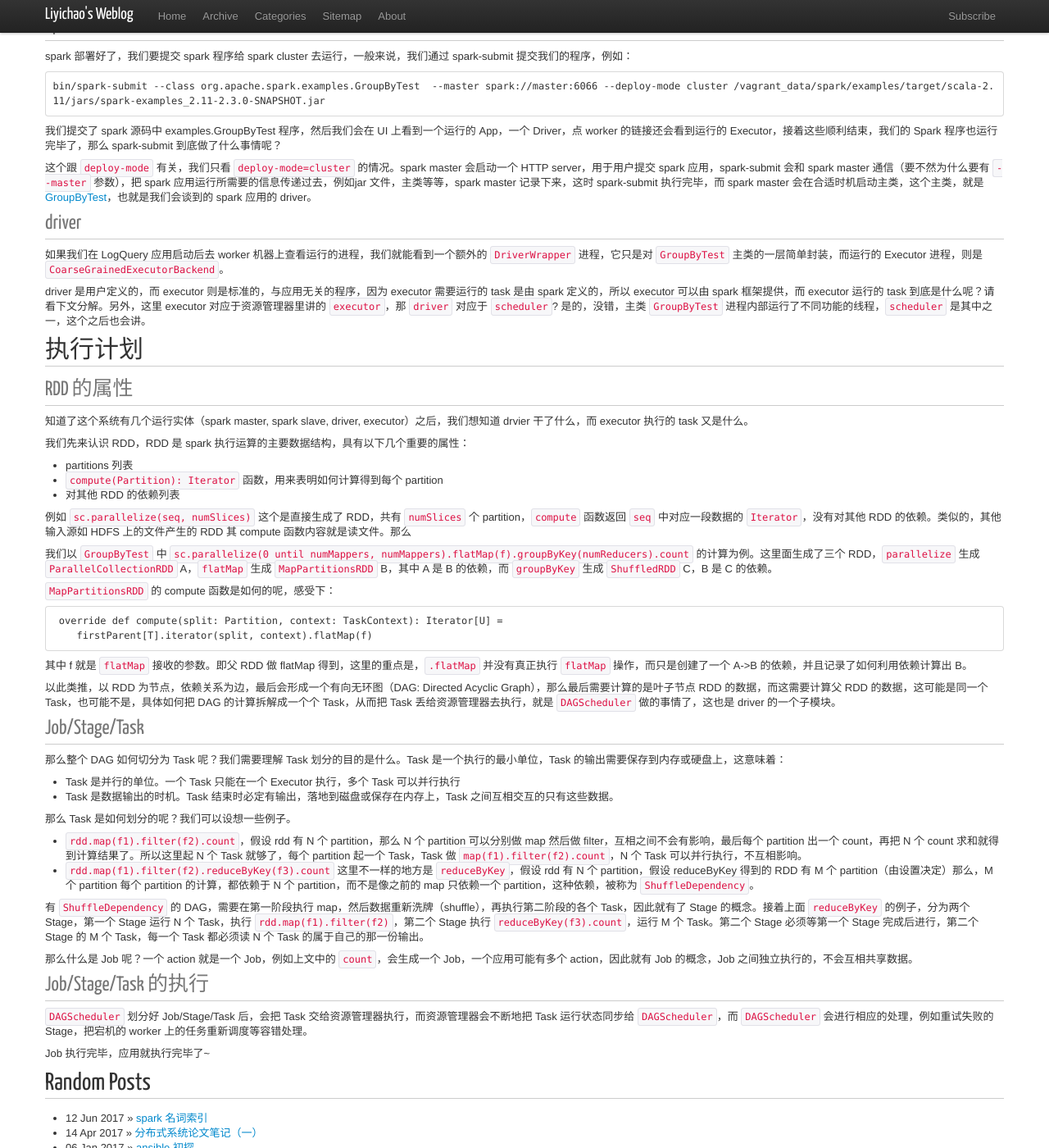
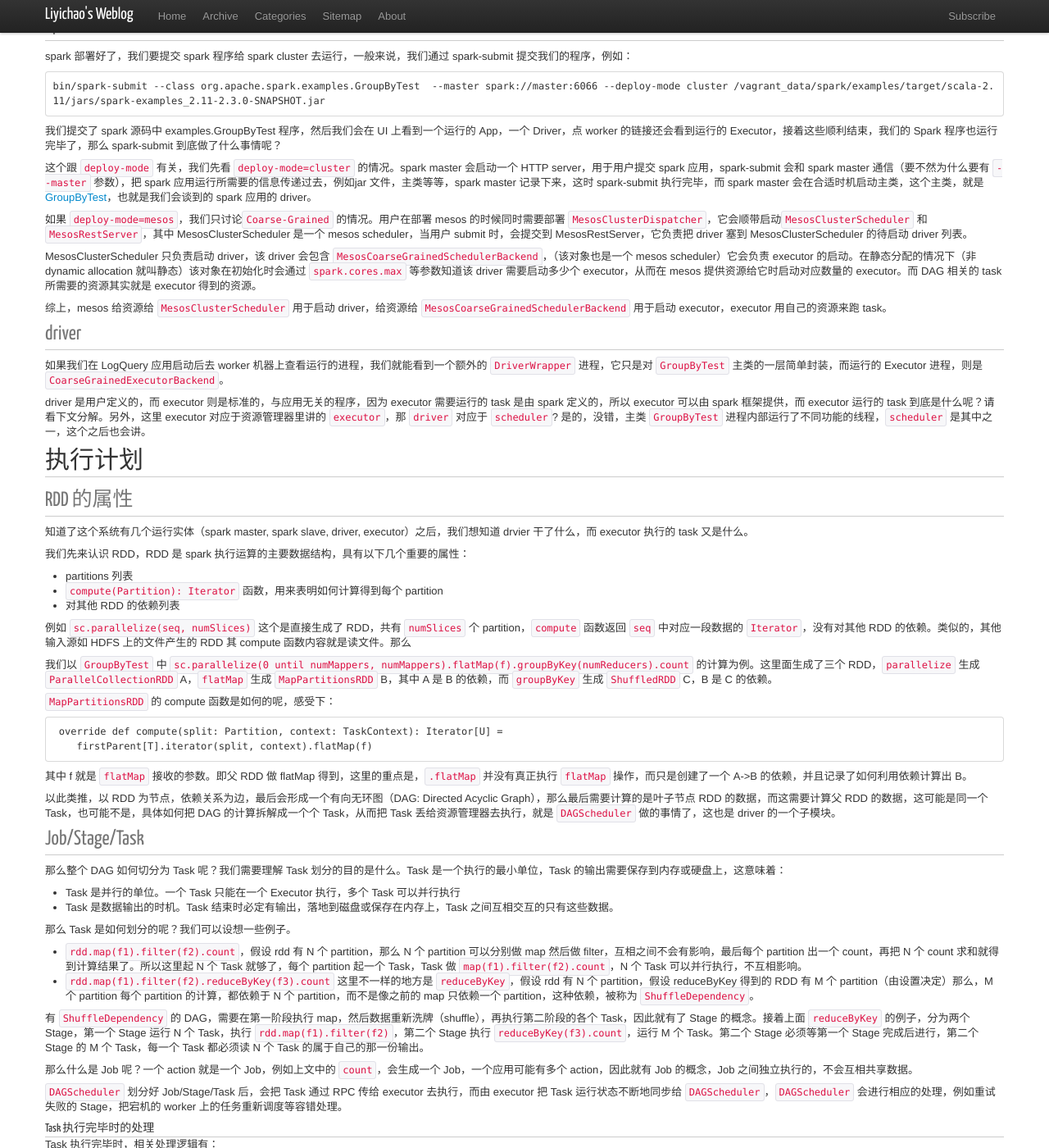
Before and after one commit to liyichao/liyichao.github.io, a Jekyll site: the page built from _posts/2017/2017-06-12-spark-internals-基本原理.md, in a window 1280 px wide and 1400 px high, scrolled down 751 px. Shown: the whole window at 82% size. Built offline with Jekyll 4.4.1, drawn with Linux system fonts in a browser that asks for light colours; nearby versions of some CDN libraries; our own code applies the rules of GitHub Pages for plain Markdown files; comment, search, counter and statistics services are not loaded; some of the changed text lies outside the part shown.

Commit message:
Add some.

```diff
--- a/_posts/2017/2017-06-12-spark-internals-基本原理.md
+++ b/_posts/2017/2017-06-12-spark-internals-基本原理.md
@@ -47,7 +47,13 @@
 
 我们提交了 spark 源码中 examples.GroupByTest 程序，然后我们会在 UI 上看到一个运行的 App，一个 Driver，点 worker 的链接还会看到运行的 Executor，接着这些顺利结束，我们的 Spark 程序也运行完毕了，那么 spark-submit 到底做了什么事情呢？
 
-这个跟 `deploy-mode` 有关，我们只看 `deploy-mode=cluster` 的情况。spark master 会启动一个 HTTP server，用于用户提交 spark 应用，spark-submit 会和 spark master 通信（要不然为什么要有 `--master` 参数），把 spark 应用运行所需要的信息传递过去，例如jar 文件，主类等等，spark master 记录下来，这时 spark-submit 执行完毕，而 spark master 会在合适时机启动主类，这个主类，就是 [GroupByTest](https://github.com/apache/spark/blob/master/examples/src/main/scala/org/apache/spark/examples/GroupByTest.scala)，也就是我们会谈到的 spark 应用的 driver。
+这个跟 `deploy-mode` 有关，我们先看 `deploy-mode=cluster` 的情况。spark master 会启动一个 HTTP server，用于用户提交 spark 应用，spark-submit 会和 spark master 通信（要不然为什么要有 `--master` 参数），把 spark 应用运行所需要的信息传递过去，例如jar 文件，主类等等，spark master 记录下来，这时 spark-submit 执行完毕，而 spark master 会在合适时机启动主类，这个主类，就是 [GroupByTest](https://github.com/apache/spark/blob/master/examples/src/main/scala/org/apache/spark/examples/GroupByTest.scala)，也就是我们会谈到的 spark 应用的 driver。
+
+如果 `deploy-mode=mesos`，我们只讨论`Coarse-Grained` 的情况。用户在部署 mesos 的时候同时需要部署 `MesosClusterDispatcher`，它会顺带启动`MesosClusterScheduler` 和 `MesosRestServer`，其中 MesosClusterScheduler 是一个 mesos scheduler，当用户 submit 时，会提交到 MesosRestServer，它负责把 driver 塞到 MesosClusterScheduler 的待启动 driver 列表。
+
+MesosClusterScheduler 只负责启动 driver，该 driver 会包含 `MesosCoarseGrainedSchedulerBackend`，（该对象也是一个 mesos scheduler）它会负责 executor 的启动。在静态分配的情况下（非 dynamic allocation 就叫静态）该对象在初始化时会通过 `spark.cores.max` 等参数知道该 driver 需要启动多少个 executor，从而在 mesos 提供资源给它时启动对应数量的 executor。而 DAG 相关的 task 所需要的资源其实就是 executor 得到的资源。
+
+综上，mesos 给资源给 `MesosClusterScheduler` 用于启动 driver，给资源给 `MesosCoarseGrainedSchedulerBackend` 用于启动 executor，executor 用自己的资源来跑 task。
 
 ### driver
 
@@ -97,8 +103,12 @@
 
 那么什么是 Job 呢？一个 action 就是一个 Job，例如上文中的 `count`，会生成一个 Job，一个应用可能有多个 action，因此就有 Job 的概念，Job 之间独立执行的，不会互相共享数据。
 
-### Job/Stage/Task 的执行
+`DAGScheduler` 划分好 Job/Stage/Task 后，会把 Task 通过 RPC 传给 executor 去执行，而由 executor 把 Task 运行状态不断地同步给 `DAGScheduler`，`DAGScheduler` 会进行相应的处理，例如重试失败的 Stage，把宕机的 worker 上的任务重新调度等容错处理。
 
-`DAGScheduler` 划分好 Job/Stage/Task 后，会把 Task 交给资源管理器执行，而资源管理器会不断地把 Task 运行状态同步给 `DAGScheduler`，而 `DAGScheduler` 会进行相应的处理，例如重试失败的 Stage，把宕机的 worker 上的任务重新调度等容错处理。
+#### Task 执行完毕时的处理
 
-Job 执行完毕，应用就执行完毕了~
+Task 执行完毕时，相关处理逻辑有：
+
+* `CoarseGrainedSchedulerBackend.receive StatusUpdate` 会回收对应 executor 上该 task 占据的资源
+* `TaskSetManager.handleSuccessfulTask` 会取消该 task 的其他 attempt
+* `DAGScheduler.handleTaskCompletion` 会判断 task 对应的 stage （通过 `shuffleStage.pendingPartitions.isEmpty` 或 `resultStage.activeJob.numFinished=job.numPartitions`）是否完毕，如果完毕会触发依赖该 stage 的 stage 执行。当该 task 为 ShuffleMapTask 时，会通过 `mapOutputTracker.registerMapOutput` 注册其结果所在的位置，从而让后一 Stage 的 task 能够读到其输出。
```
